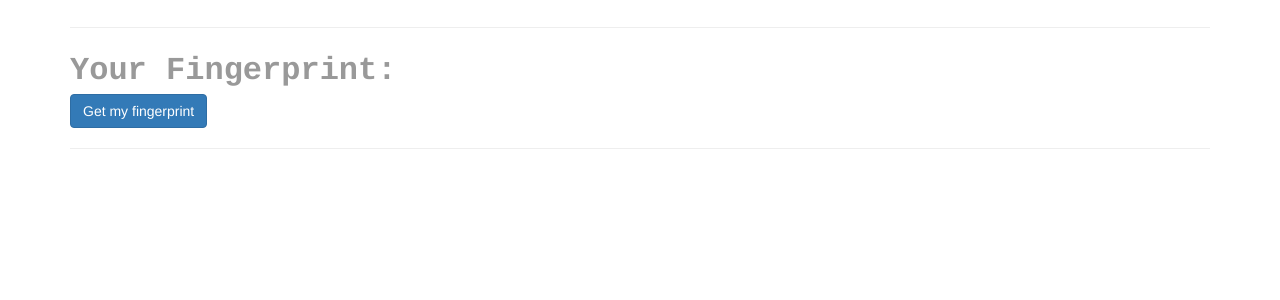
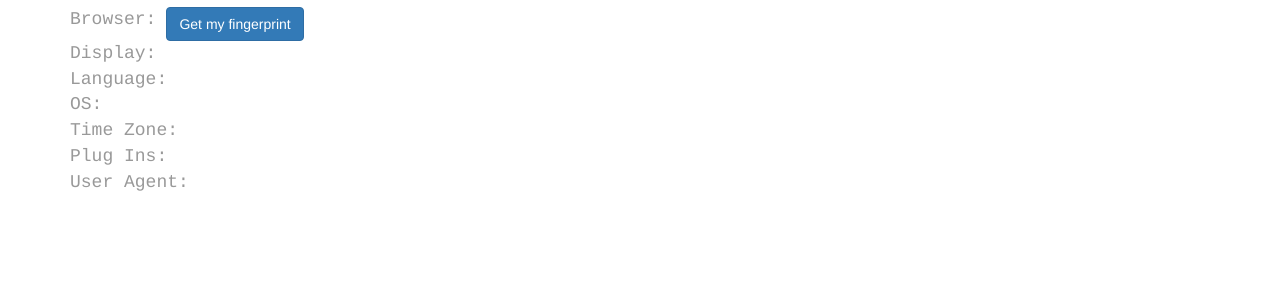
Before and after one commit to leeuw12/BrowserFingerprinting, a Flask app: page /details in a window 1280 px wide. Shown: the part 63-363 px from the top of the page. Run offline with Flask 2, Linux system fonts and the light colour scheme; the visitor is signed in with stand-in values (Sample User, id 1); some libraries are stand-ins or nearby versions.

Commit message:
logger changed

```diff
--- a/flask/app/static/js/sendToServer.js
+++ b/flask/app/static/js/sendToServer.js
@@ -1,4 +1,5 @@
 let submit_message = function () {
+    document.getElementById('submit').hidden = true;
     parametrs.useragent = navigator.userAgent
     parametrs.browserType = browserType()
     parametrs.plugins = pluginsGet()
@@ -23,6 +24,14 @@ let submit_message = function () {
     parametrs.unmaskedInfoWebGL = getUnmaskedInfoWebGL()
     parametrs.webGLgetInfo = webGLgetInfo()
 
+    document.getElementById('browser').innerHTML = parametrs.browserType;
+    document.getElementById('display').innerHTML = fingerprint_display();
+    document.getElementById('language').innerHTML = fingerprint_language();
+    document.getElementById('os').innerHTML = parametrs.platform;
+    document.getElementById('timezone').innerHTML = parametrs.timezone;
+    document.getElementById('plugins').innerHTML = fingerprint_plugins();
+    document.getElementById('useragent').innerHTML = parametrs.useragent;
+
 
     fetch(`${window.origin}/foo`, {
         method: "POST",
@@ -45,55 +54,55 @@ let submit_message = function () {
     });
 
 
-    document.getElementById('fingerprint').innerHTML = fingerprint_browser(parametrs);
+    // document.getElementById('fingerprint').innerHTML = fingerprint_browser(parametrs);
 }
 
-let fingerprint_browser = function (myMap) {
-    let array = []
-    for (const [key, value] of Object.entries(myMap)) {
-        array.push(value.toString())
-    }
-    return murmurhash3_32_gc(array.join('###'), 31);
-}
+// let fingerprint_browser = function (myMap) {
+//     let array = []
+//     for (const [key, value] of Object.entries(myMap)) {
+//         array.push(value.toString())
+//     }
+//     return murmurhash3_32_gc(array.join('###'), 31);
+// }
 
-
-let murmurhash3_32_gc = function (key, seed) {
-    var remainder, bytes, h1, h1b, c1, c2, k1, i;
-    remainder = key.length & 3;
-    bytes = key.length - remainder;
-    h1 = seed;
-    c1 = 0xcc9e2d51;
-    c2 = 0x1b873593;
-    i = 0;
-    while (i < bytes) {
-        k1 = ((key.charCodeAt(i) & 0xff)) | ((key.charCodeAt(++i) & 0xff) << 8) | ((key.charCodeAt(++i) & 0xff) << 16) | ((key.charCodeAt(++i) & 0xff) << 24);
-        ++i;
-        k1 = ((((k1 & 0xffff) * c1) + ((((k1 >>> 16) * c1) & 0xffff) << 16))) & 0xffffffff;
-        k1 = (k1 << 15) | (k1 >>> 17);
-        k1 = ((((k1 & 0xffff) * c2) + ((((k1 >>> 16) * c2) & 0xffff) << 16))) & 0xffffffff;
-        h1 ^= k1;
-        h1 = (h1 << 13) | (h1 >>> 19);
-        h1b = ((((h1 & 0xffff) * 5) + ((((h1 >>> 16) * 5) & 0xffff) << 16))) & 0xffffffff;
-        h1 = (((h1b & 0xffff) + 0x6b64) + ((((h1b >>> 16) + 0xe654) & 0xffff) << 16));
-    }
-    k1 = 0;
-    switch (remainder) {
-        case 3:
-            k1 ^= (key.charCodeAt(i + 2) & 0xff) << 16;
-        case 2:
-            k1 ^= (key.charCodeAt(i + 1) & 0xff) << 8;
-        case 1:
-            k1 ^= (key.charCodeAt(i) & 0xff);
-            k1 = (((k1 & 0xffff) * c1) + ((((k1 >>> 16) * c1) & 0xffff) << 16)) & 0xffffffff;
-            k1 = (k1 << 15) | (k1 >>> 17);
-            k1 = (((k1 & 0xffff) * c2) + ((((k1 >>> 16) * c2) & 0xffff) << 16)) & 0xffffffff;
-            h1 ^= k1;
-    }
-    h1 ^= key.length;
-    h1 ^= h1 >>> 16;
-    h1 = (((h1 & 0xffff) * 0x85ebca6b) + ((((h1 >>> 16) * 0x85ebca6b) & 0xffff) << 16)) & 0xffffffff;
-    h1 ^= h1 >>> 13;
-    h1 = ((((h1 & 0xffff) * 0xc2b2ae35) + ((((h1 >>> 16) * 0xc2b2ae35) & 0xffff) << 16))) & 0xffffffff;
-    h1 ^= h1 >>> 16;
-    return h1 >>> 0;
-}
+//
+// let murmurhash3_32_gc = function (key, seed) {
+//     var remainder, bytes, h1, h1b, c1, c2, k1, i;
+//     remainder = key.length & 3;
+//     bytes = key.length - remainder;
+//     h1 = seed;
+//     c1 = 0xcc9e2d51;
+//     c2 = 0x1b873593;
+//     i = 0;
+//     while (i < bytes) {
+//         k1 = ((key.charCodeAt(i) & 0xff)) | ((key.charCodeAt(++i) & 0xff) << 8) | ((key.charCodeAt(++i) & 0xff) << 16) | ((key.charCodeAt(++i) & 0xff) << 24);
+//         ++i;
+//         k1 = ((((k1 & 0xffff) * c1) + ((((k1 >>> 16) * c1) & 0xffff) << 16))) & 0xffffffff;
+//         k1 = (k1 << 15) | (k1 >>> 17);
+//         k1 = ((((k1 & 0xffff) * c2) + ((((k1 >>> 16) * c2) & 0xffff) << 16))) & 0xffffffff;
+//         h1 ^= k1;
+//         h1 = (h1 << 13) | (h1 >>> 19);
+//         h1b = ((((h1 & 0xffff) * 5) + ((((h1 >>> 16) * 5) & 0xffff) << 16))) & 0xffffffff;
+//         h1 = (((h1b & 0xffff) + 0x6b64) + ((((h1b >>> 16) + 0xe654) & 0xffff) << 16));
+//     }
+//     k1 = 0;
+//     switch (remainder) {
+//         case 3:
+//             k1 ^= (key.charCodeAt(i + 2) & 0xff) << 16;
+//         case 2:
+//             k1 ^= (key.charCodeAt(i + 1) & 0xff) << 8;
+//         case 1:
+//             k1 ^= (key.charCodeAt(i) & 0xff);
+//             k1 = (((k1 & 0xffff) * c1) + ((((k1 >>> 16) * c1) & 0xffff) << 16)) & 0xffffffff;
+//             k1 = (k1 << 15) | (k1 >>> 17);
+//             k1 = (((k1 & 0xffff) * c2) + ((((k1 >>> 16) * c2) & 0xffff) << 16)) & 0xffffffff;
+//             h1 ^= k1;
+//     }
+//     h1 ^= key.length;
+//     h1 ^= h1 >>> 16;
+//     h1 = (((h1 & 0xffff) * 0x85ebca6b) + ((((h1 >>> 16) * 0x85ebca6b) & 0xffff) << 16)) & 0xffffffff;
+//     h1 ^= h1 >>> 13;
+//     h1 = ((((h1 & 0xffff) * 0xc2b2ae35) + ((((h1 >>> 16) * 0xc2b2ae35) & 0xffff) << 16))) & 0xffffffff;
+//     h1 ^= h1 >>> 16;
+//     return h1 >>> 0;
+// }
--- a/flask/app/templates/index.html
+++ b/flask/app/templates/index.html
@@ -5,8 +5,7 @@
 	<title>BrowserFingerprint</title>
 	<link href="https://maxcdn.bootstrapcdn.com/bootstrap/3.3.7/css/bootstrap.min.css" rel="stylesheet">
 	<link href="static/css/style.css" rel="stylesheet">
-    <link rel="stylesheet" type="text/css" href="{{ url_for('static', filename='css/css_ready.css') }}">
-
+	<link href="{{ url_for('static', filename='css/css_ready.css') }}" rel="stylesheet" type="text/css">
 	<script src="https://cdnjs.cloudflare.com/ajax/libs/crypto-js/4.0.0/core.min.js"></script>
 	<script src="https://cdnjs.cloudflare.com/ajax/libs/crypto-js/4.0.0/md5.js"></script>
 </head>
@@ -14,9 +13,7 @@
 	<nav class="navbar navbar-default navbar-fixed-top">
 		<div class="container">
 			<div class="navbar-header">
-            <button aria-controls="navbar" aria-expanded="false" class="navbar-toggle collapsed" data-target="#navbar"
-                    data-toggle="collapse" type="button"><span class="sr-only">Toggle navigation</span> <span
-                    class="icon-bar"></span> <span class="icon-bar"></span> <span class="icon-bar"></span></button>
+				<button aria-controls="navbar" aria-expanded="false" class="navbar-toggle collapsed" data-target="#navbar" data-toggle="collapse" type="button"><span class="sr-only">Toggle navigation</span> <span class="icon-bar"></span> <span class="icon-bar"></span> <span class="icon-bar"></span></button>
 				<h1 class="navbar-text">Personal browser fingerprint</h1>
 			</div>
 			<div class="collapse navbar-collapse" id="navbar">
@@ -42,20 +39,53 @@
 	</nav>
 	<section id="first_container">
 		<div class="container">
-        <hr>
-        <div class="info-big">
-            Your Fingerprint:
+			<button class="btn btn-primary" id="submit" onclick="submit_message();">Get my fingerprint</button>
+			<!--        <hr>-->
+			<!--        <div class="info-big">-->
+			<!--            Your Fingerprint:-->
+			<!--        </div>-->
+			<!--        <div class="fp" id="fingerprint"></div>-->
+			<!--        <br>-->
+			<!--        <div class="fp" id="useragent"></div>-->
+			<!--        <button class="btn btn-primary" id="submit" onclick="submit_message();">Get my fingerprint</button>-->
+			<!--        <hr>-->
+			<div class="info">
+				Browser:
 			</div>
-        <div class="fp" id="fingerprint"></div>
-        <br>
-        <div class="fp" id="useragent"></div>
-        <button class="btn btn-primary" id="submit" onclick="submit_message();">Get my fingerprint</button>
-        <hr>
+			<div class="fp" id="browser"></div><br>
 
-        <!--    <script src="{{url_for('static', filename='js/FpOpenSource.js')}}"></script>-->
+			<div class="info">
+				Display:
+			</div>
+			<div class="fp" id="display"></div><br>
 
-        <script src="../static/js/parametrs.js" async></script>
-        <script src="../static/js/sendToServer.js" async></script>
+			<div class="info">
+				Language:
+			</div>
+			<div class="fp" id="language"></div><br>
+
+			<div class="info">
+				OS:
+			</div>
+			<div class="fp" id="os"></div><br>
+
+			<div class="info">
+				Time Zone:
+			</div>
+			<div class="fp" id="timezone"></div><br>
+
+			<div class="info">
+				Plug Ins:
+			</div>
+			<div class="fp" id="plugins"></div><br>
+
+			<div class="info">
+				User Agent:
+			</div><!--    <script src="{{url_for('static', filename='js/FpOpenSource.js')}}"></script>-->
+
+
+			<script async src="../static/js/parametrs.js"></script>
+			<script async src="../static/js/sendToServer.js"></script>
 		</div>
 	</section>
 </body>
```
Lines whose indentation alone changed are shown as unchanged.
